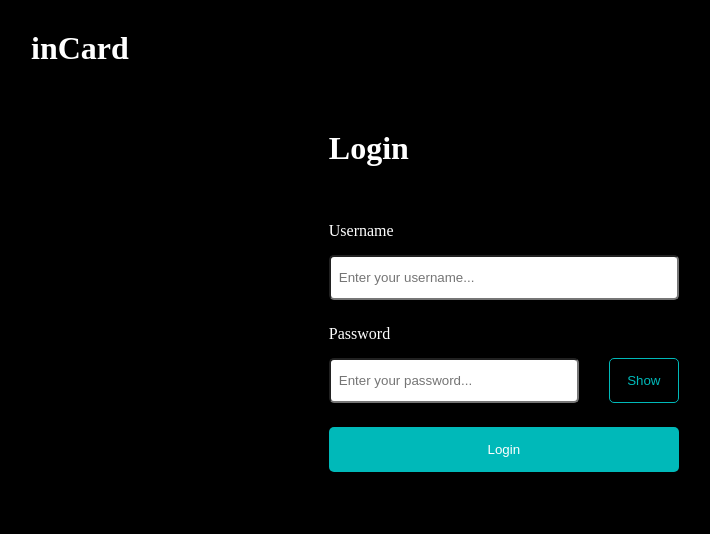
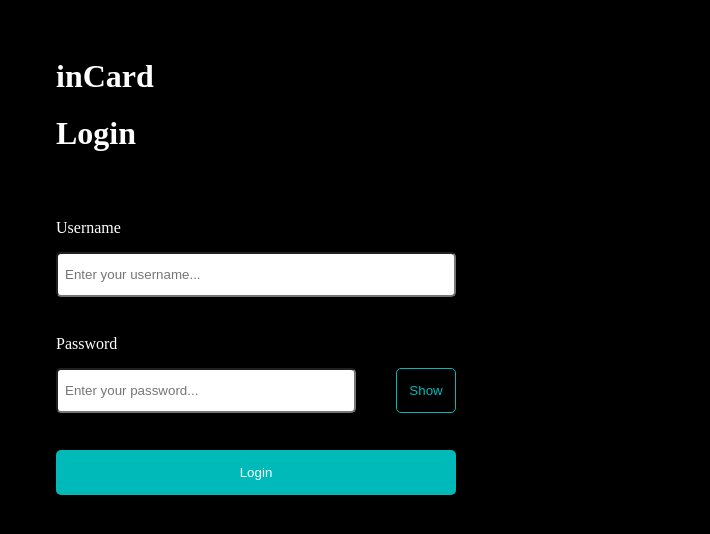
Before and after one commit to angkamilama/Login-form-app, a React (Create React App) app: page / in a window 1280 px wide. Shown: the top 534 px of the page, without its empty margins (419-1129 px from the left). Built offline with nearby package versions, Linux system fonts and the light colour scheme.

Commit message:
add media queries

```diff
--- a/src/style.css
+++ b/src/style.css
@@ -11,24 +11,23 @@
 
 .container {
     margin: 20px auto;
-    max-width: 400px;
-    height: 400px;
+    max-width: 375px;
+    height: 600px;
     display: flex;
     flex-direction: column;
+    justify-content: space-around;
     padding: 10px;
 }
 
-.main-heading,
-.form-container h1{
-    margin-bottom: 30px;
-}
 
 form {
     display: flex;
     flex-direction: column;
     justify-content: space-evenly;
     align-items: flex-start;
-    height: 300px
+    height: 350px;
+    max-width: 330px;
+    margin: 30px auto;
 }
 
 label p {
@@ -38,14 +37,14 @@
 .username-container input,
 .password-container input,
 button {
-    padding: 8px;
+    padding: 7px;
     border-radius: 5px;
     height: 45px;
 
 }
 
 .username-container input {
-    width: 350px;
+    width: 300px;
 }
 
 .input-error {
@@ -53,15 +52,9 @@
     margin-top: 7px;
 }
 
-.password-container {
-    display: flex;
-    justify-content: space-between;
-    align-items: center;
-    width: 350px;
-}
 .password-container input {
-    width: 250px;
-    margin-right: 10px;
+    width: 220px;
+    margin-right: 20px;
 
 }
 
@@ -70,28 +63,52 @@
     color: rgb(0 185 185);
     background-color: #000;
     border: 1px solid rgb(0 185 185);
-    min-width: 70px;
+    min-width: 60px;
+
 }
 
 .login-btn {
     background-color: rgb(0 185 185);
     color: white;
     border: none;
-    width: 350px;
+    width: 300px;
 }
 
 
 @media screen and (min-width: 490px){
 
+
+
     .container {
         display: flex;
-        flex-direction: row;
-        justify-content: space-between;
-        align-items: flex-start;
+        flex-direction: column;
+        justify-content: center;
+        align-items: center;
+        max-width: 600px;
     }
 
-   .form-container {
-    margin: 100px 200px;
-   }
+    .form-container {
+        margin: 20px auto;
+    }
+
+    .main-heading {
+        text-align: left;
+        width: 330px;
+     }
+
+    .username-container input,
+    .login-btn {
+        width: 400px;
+    }
+
+    .password-container {
+        width: 400px;
+        display: flex;
+        justify-content: space-between;
+        align-items: center;
+    }
+    .password-container input {
+        width: 300px;
+    }
 
 }
```
